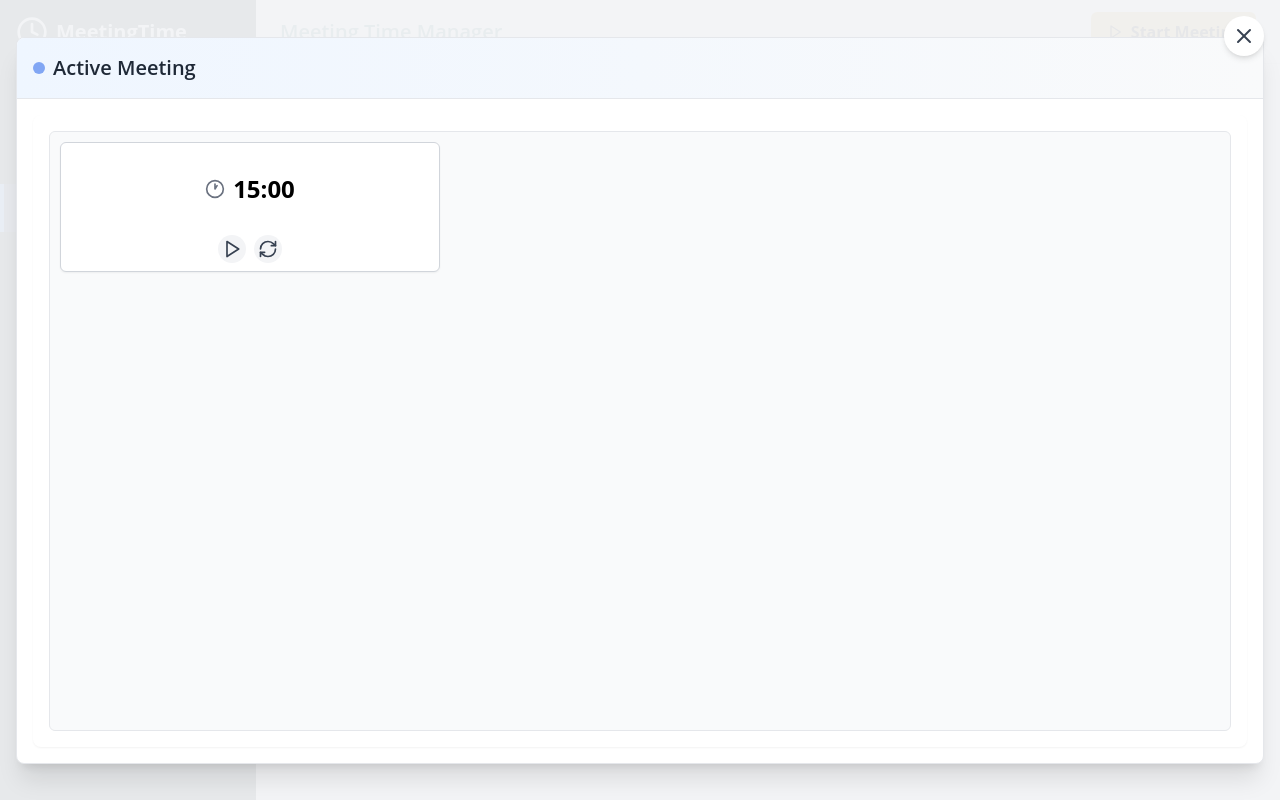
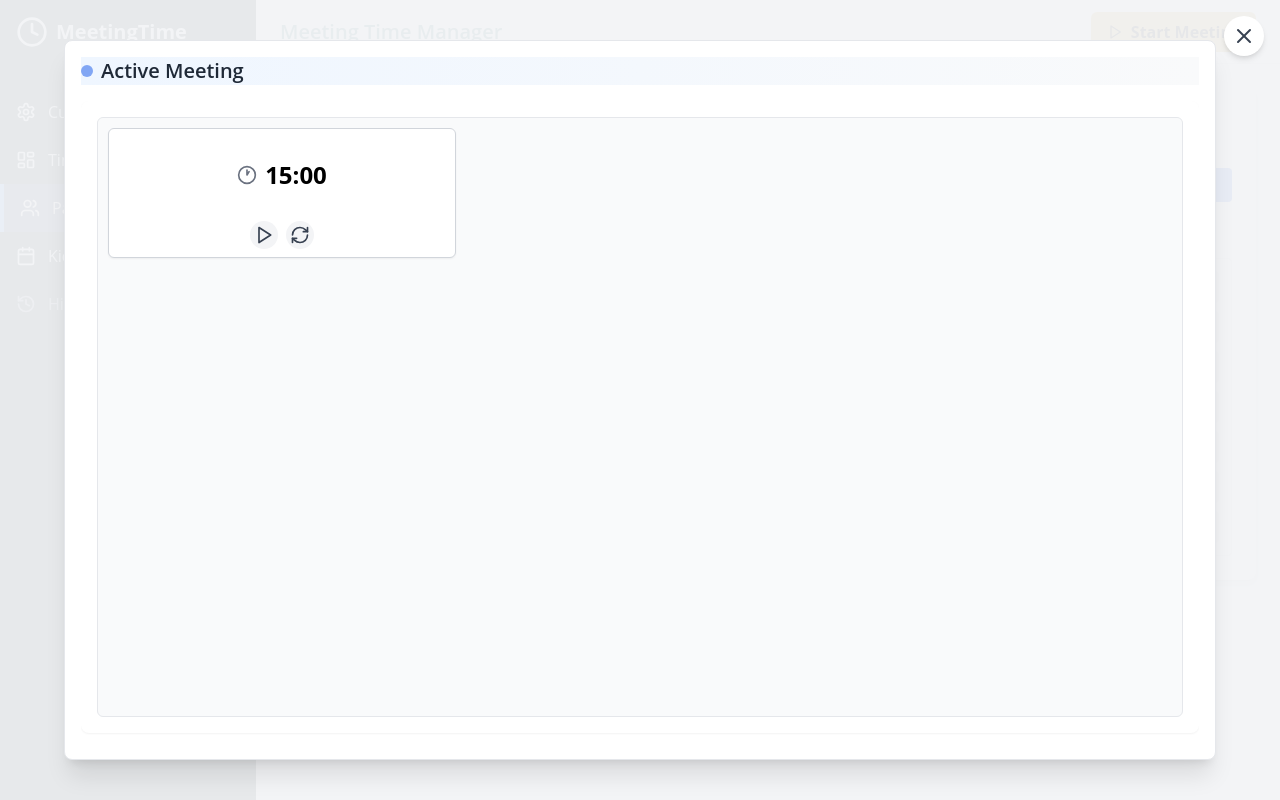
Before and after one commit to avitalsl/timerAppv3, a React (Vite) app in the folder newStandApp/: page /participants in a window 1280 px wide. Both pictures are taken after a click on the button "Start Meeting". Built offline with nearby package versions, Linux system fonts and the light colour scheme.

Commit message:
feat(widgets)[AI]: update widgets for meeting mode and polish UI

```diff
--- a/newStandApp/src/components/MeetingOverlay.tsx
+++ b/newStandApp/src/components/MeetingOverlay.tsx
@@ -74,16 +74,14 @@ const MeetingOverlay = () => {
         </button>
       </div>
 
-      <div className="w-full max-w-7xl mx-auto">
-        <div className="bg-white rounded-lg shadow-xl overflow-hidden border border-gray-200">
-          <div className="p-4 border-b border-gray-200 bg-gradient-to-r from-blue-50 to-gray-50 flex items-center justify-between">
+      <div className="w-[90vw] h-[90vh] flex flex-col bg-white rounded-lg shadow-xl overflow-hidden border border-gray-200 mx-auto my-auto p-4" data-component-name="MeetingOverlay">
+  <div className="bg-gradient-to-r from-blue-50 to-gray-50 flex items-center justify-between mb-4">
     <h2 className="text-xl font-semibold text-gray-800 flex items-center">
       <span className="bg-blue-600 h-3 w-3 rounded-full mr-2 animate-pulse"></span>
       Active Meeting
     </h2>
   </div>
-
-          <div className="p-4">
+  <div className="flex-1 overflow-auto">
     {isConfigLoaded ? (
       <GridLayout
         layouts={layoutConfig.layouts}
@@ -97,7 +95,6 @@ const MeetingOverlay = () => {
         <p>Loading meeting layout...</p>
       </div>
     )}
-          </div>
   </div>
 </div>
     </div>
--- a/newStandApp/src/components/widgets/AgendaWidget.tsx
+++ b/newStandApp/src/components/widgets/AgendaWidget.tsx
@@ -1,7 +1,11 @@
 import React, { useState } from 'react';
 import { ListIcon, CheckIcon, PlusIcon } from 'lucide-react';
 
-const AgendaWidget: React.FC = () => {
+interface AgendaWidgetProps {
+  mode?: "setup" | "meeting";
+}
+
+const AgendaWidget: React.FC<AgendaWidgetProps> = ({ mode = "setup" }) => {
   const [items, setItems] = useState([
     { id: 1, text: 'Review sprint progress', checked: true },
     { id: 2, text: 'Discuss blockers', checked: false },
--- a/newStandApp/src/components/widgets/ChecklistWidget.tsx
+++ b/newStandApp/src/components/widgets/ChecklistWidget.tsx
@@ -1,7 +1,11 @@
 import React, { useState } from 'react';
 import { CheckSquareIcon, CheckIcon } from 'lucide-react';
 
-const ChecklistWidget: React.FC = () => {
+interface ChecklistWidgetProps {
+  mode?: "setup" | "meeting";
+}
+
+const ChecklistWidget: React.FC<ChecklistWidgetProps> = ({ mode = "setup" }) => {
   const [items, setItems] = useState([
     { id: 1, text: 'Is everyone present?', checked: false },
     { id: 2, text: 'Are there any urgent issues to discuss?', checked: false },
--- a/newStandApp/src/components/widgets/LinksListWidget.tsx
+++ b/newStandApp/src/components/widgets/LinksListWidget.tsx
@@ -1,7 +1,11 @@
 import React from 'react';
 import { LinkIcon, ExternalLinkIcon } from 'lucide-react';
 
-const LinksListWidget: React.FC = () => {
+interface LinksListWidgetProps {
+  mode?: "setup" | "meeting";
+}
+
+const LinksListWidget: React.FC<LinksListWidgetProps> = ({ mode = "setup" }) => {
   // Sample links, would typically come from props or state
   const links = [
     { title: 'Sprint Board', url: 'https://example.com/board' },
--- a/newStandApp/src/components/widgets/NotesWidget.tsx
+++ b/newStandApp/src/components/widgets/NotesWidget.tsx
@@ -1,7 +1,11 @@
 import React, { useState } from 'react';
 import { FileTextIcon } from 'lucide-react';
 
-const NotesWidget: React.FC = () => {
+interface NotesWidgetProps {
+  mode?: "setup" | "meeting";
+}
+
+const NotesWidget: React.FC<NotesWidgetProps> = ({ mode = "setup" }) => {
   const [notes, setNotes] = useState<string>('');
 
   return (
--- a/newStandApp/src/components/widgets/ParticipantListWidget.tsx
+++ b/newStandApp/src/components/widgets/ParticipantListWidget.tsx
@@ -1,7 +1,11 @@
 import React from 'react';
 import { UsersIcon, PlusIcon } from 'lucide-react';
 
-const ParticipantListWidget: React.FC = () => {
+interface ParticipantListWidgetProps {
+  mode?: "setup" | "meeting";
+}
+
+const ParticipantListWidget: React.FC<ParticipantListWidgetProps> = ({ mode = "setup" }) => {
   // This would typically fetch from a state or props
   const participants = [
     'John Doe',
--- a/newStandApp/src/components/widgets/SprintGoalsWidget.tsx
+++ b/newStandApp/src/components/widgets/SprintGoalsWidget.tsx
@@ -1,7 +1,11 @@
 import React from 'react';
 import { TargetIcon, CheckIcon } from 'lucide-react';
 
-const SprintGoalsWidget: React.FC = () => {
+interface SprintGoalsWidgetProps {
+  mode?: "setup" | "meeting";
+}
+
+const SprintGoalsWidget: React.FC<SprintGoalsWidgetProps> = ({ mode = "setup" }) => {
   // Sample sprint goals, would typically come from props or state
   const goals = [
     { id: 1, text: 'Complete the user authentication flow', completed: true },
--- a/newStandApp/src/components/widgets/TimerWidget.tsx
+++ b/newStandApp/src/components/widgets/TimerWidget.tsx
@@ -1,7 +1,11 @@
 import React, { useState } from 'react';
 import { Clock1Icon, PlayIcon, PauseIcon, RefreshCwIcon } from 'lucide-react';
 
-const TimerWidget: React.FC = () => {
+interface TimerWidgetProps {
+  mode?: "setup" | "meeting";
+}
+
+const TimerWidget: React.FC<TimerWidgetProps> = ({ mode = "setup" }) => {
   const [time, setTime] = useState(15 * 60); // 15 minutes in seconds
   const [isRunning, setIsRunning] = useState(false);
 
--- a/newStandApp/src/pages/Participants.tsx
+++ b/newStandApp/src/pages/Participants.tsx
@@ -55,7 +55,7 @@ React.useEffect(() => {
   };
 
   return (
-    <div className="max-w-xl mx-auto p-8" data-testid="screen-participants">
+    <div className="bg-white rounded-lg shadow-md p-6" data-testid="screen-participants">
       <h2 className="text-2xl font-semibold mb-6 text-center">Participants</h2>
       <div className="flex gap-2 mb-4" data-testid="participants-add-section">
         <input
--- a/newStandApp/src/pages/TimerSetup.tsx
+++ b/newStandApp/src/pages/TimerSetup.tsx
@@ -55,7 +55,7 @@ const TimerSetup: React.FC = () => {
   const isValidExtension = (val: number) => val > 0 && Number.isFinite(val);
 
   return (
-    <div className="max-w-xl mx-auto p-8" data-testid="screen-timer-setup">
+    <div className="bg-white rounded-lg shadow-md p-6" data-testid="screen-timer-setup">
       <h2 className="text-2xl font-semibold mb-6">Timer Setup</h2>
 
       {/* Timer Mode Selection */}
```
Lines whose indentation alone changed are shown as unchanged.
